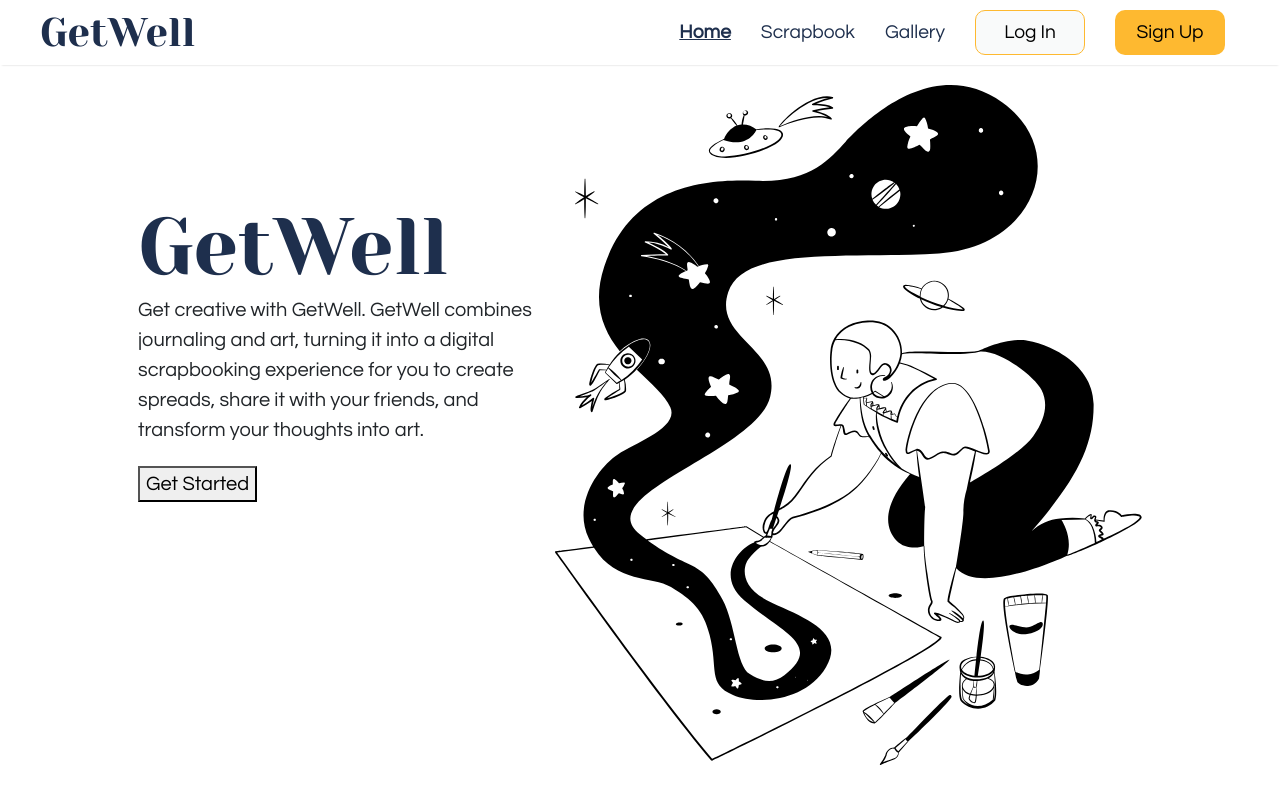
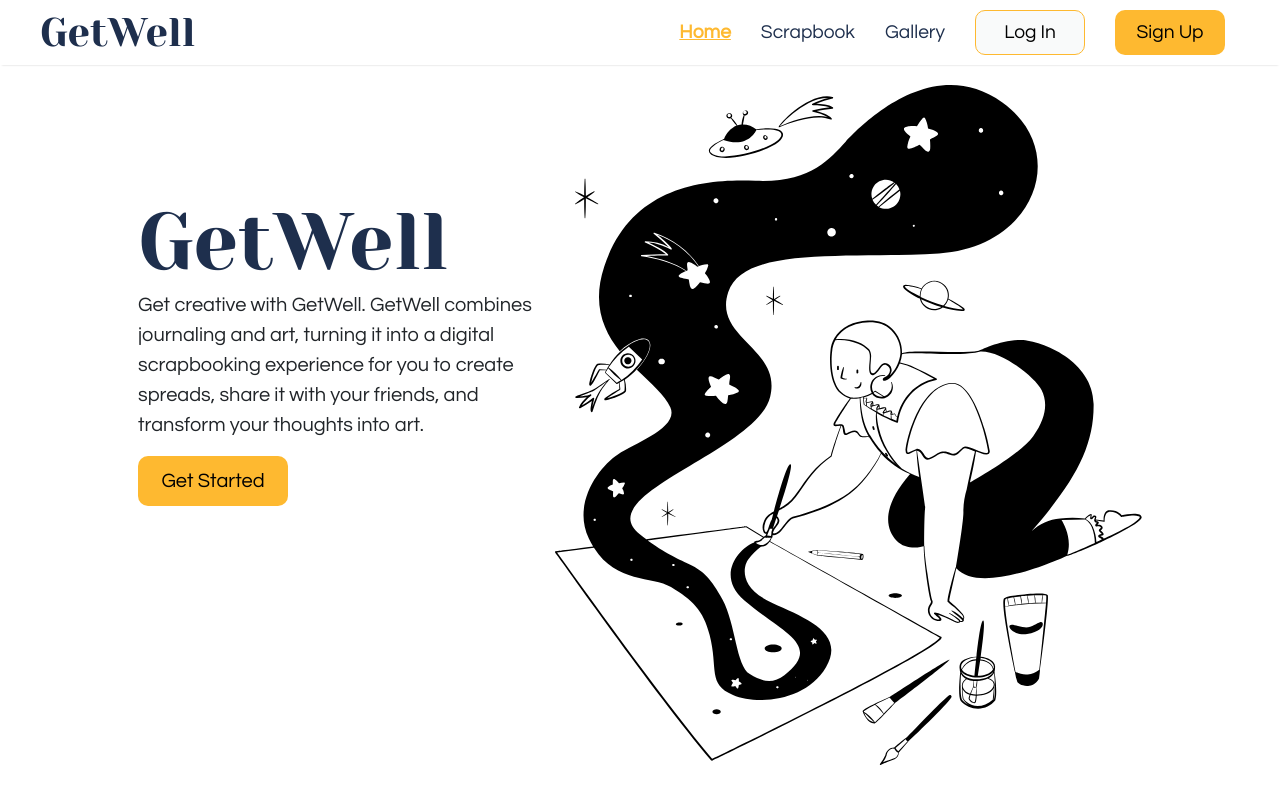
Before and after one commit to info442-spr22/g-team, a React (Create React App) app: page / in a window 1280 px wide. Shown: the top 800 px of the page. Built offline with nearby package versions, Linux system fonts and the light colour scheme.

Commit message:
Add styling changes

```diff
--- a/src/component/page-element/Button/Button.jsx
+++ b/src/component/page-element/Button/Button.jsx
@@ -1,9 +1,10 @@
 import React from 'react'
 import styles from './Button.module.css'
 
-export default function Button({ variant, onClick, children }) {
+export default function Button({ variant, onClick, landing, children }) {
   let classes = [styles.button]
   if (variant) classes.push(styles.variant)
+  if (landing) classes.push(styles.landing)
   return (
     <button
       className={classes.join(' ')}
--- a/src/component/page-element/Button/Button.module.css
+++ b/src/component/page-element/Button/Button.module.css
@@ -32,3 +32,10 @@
   stroke: var(--highlight-shape-color);
   stroke-width: 1px;
 }
+
+.button.landing {
+  font-size: 20px;
+  width: 150px;
+  height: 50px;
+  margin-left: 0;
+}
--- a/src/component/page-element/NavBar/NavBar.module.css
+++ b/src/component/page-element/NavBar/NavBar.module.css
@@ -26,7 +26,12 @@
   color: var(--link-text-color);
 }
 
+.link:hover {
+  color: var(--hover-color);
+}
+
 .link.active {
   text-decoration: underline;
   font-weight: 600;
+  color: var(--hover-color);
 }
--- a/src/page/Landing/Landing.jsx
+++ b/src/page/Landing/Landing.jsx
@@ -1,4 +1,5 @@
 import React from 'react';
+import {Link} from "react-router-dom";
 import styles from './Landing.module.css';
 import landing_splash from '../../resources/images/landing_splash.svg';
 import palette from '../../resources/images/palette.svg';
@@ -10,6 +11,8 @@ import Shane from '../../resources/images/Shane.jpg';
 import Daniel from '../../resources/images/Daniel.jpg';
 import Kexin from '../../resources/images/Kexin.jpg';
 import NavBar from '../../component/page-element/NavBar/NavBar'
+import Button from '../../component/page-element/Button/Button'
+import { SCRAPBOOK } from '../../resources/constants/url-endpoints';
 
 function Landing() {
   return(
@@ -22,7 +25,10 @@ function Landing() {
           turning it into a digital scrapbooking experience for you to create spreads,
           share it with your friends, and transform your thoughts into art.</p>
           {/* <div className={styles.call_to_action}><p>Get Started</p></div> */}
-          <button className={styles.call_to_action}>Get Started</button>
+          <Link to={'/' + SCRAPBOOK}>
+            <Button landing className={styles.call_to_action}>Get Started</Button>
+          </Link>
+
         </div>
         <div className={styles.intro_pic}>
           <img src={landing_splash} alt={"Person painting with space"} />
--- a/src/page/Landing/Landing.module.css
+++ b/src/page/Landing/Landing.module.css
@@ -42,8 +42,8 @@
   display: flex;
 }
 
-.button {
-  color: var(--landing-section-two-color);
+.Button {
+  background-color: var(--landing-section-two-color);
 }
 
 .call_to_action {
--- a/src/theme/colors.css
+++ b/src/theme/colors.css
@@ -33,4 +33,6 @@
   --default-shape-color: var(--color-seven);
   --selected-shape-color: var(--color-one);
   --highlight-shape-color: var(--color-two);
+  --hover-color: var(--color-one);
+  --selected-link-color: var(--color-three);
 }
```
